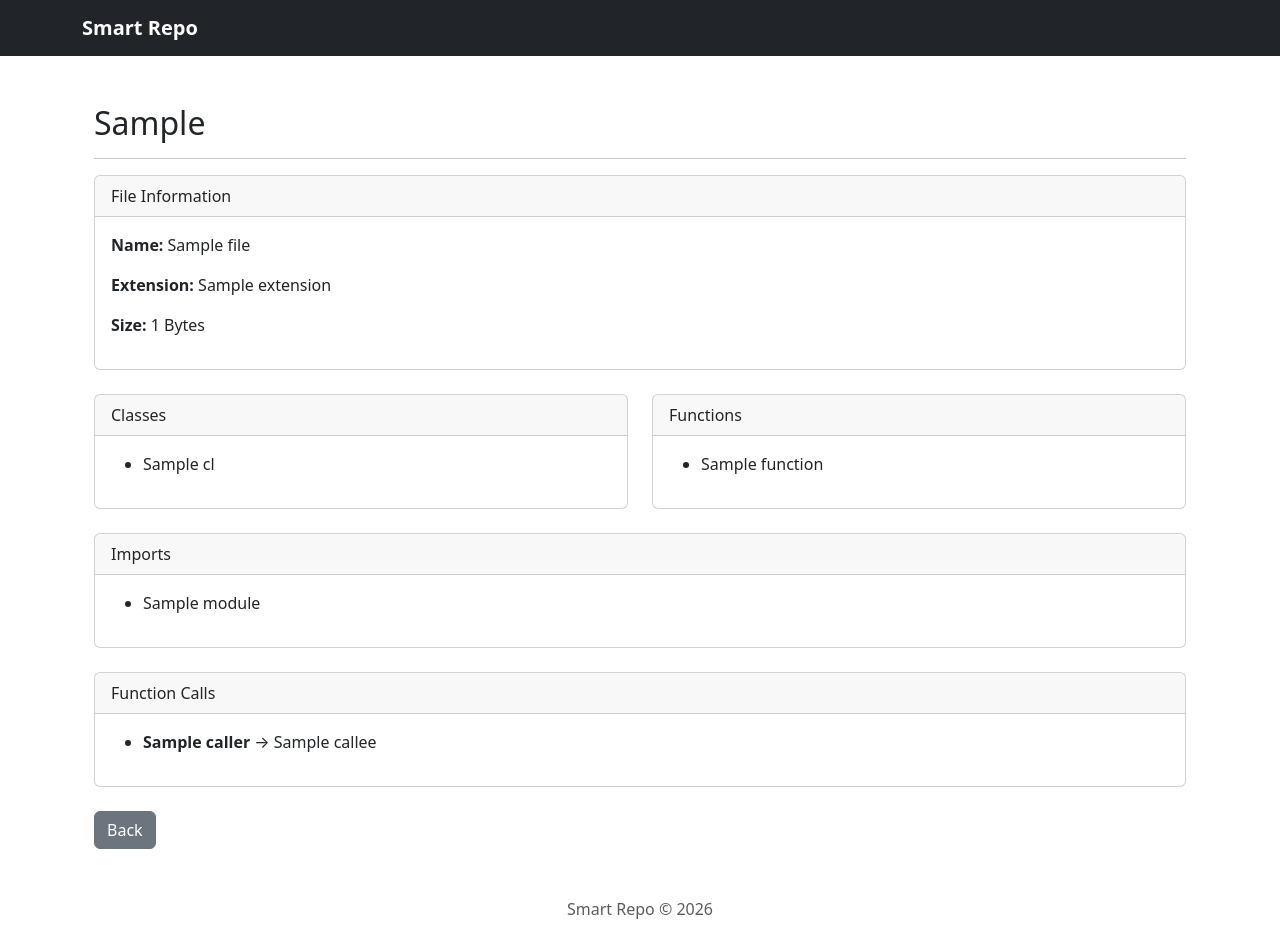
After one commit to 23f2002096/Smart_Repo, a Flask app: template templates/file_details.html in a window 1280 px wide. The commit adds this page. Run offline with Flask 3, Linux system fonts and the light colour scheme; the template is opened without the code that fills it: most values are stand-ins (such as "Sample title", 1, 10 or a date in 2020).

Commit message:
feat(ui): add file details page

```diff
--- /dev/null
+++ b/templates/file_details.html
@@ -0,0 +1,193 @@
+{% extends "base.html" %}
+
+{% block title %}
+File Details
+{% endblock %}
+
+{% block content %}
+
+<div class="container mt-4">
+
+    <h2>{{ parsed_file.file.relative_path }}</h2>
+
+    <hr>
+
+    <div class="card mb-4">
+
+        <div class="card-header">
+
+            File Information
+
+        </div>
+
+        <div class="card-body">
+
+            <p><strong>Name:</strong> {{ parsed_file.file.name }}</p>
+
+            <p><strong>Extension:</strong> {{ parsed_file.file.extension }}</p>
+
+            <p><strong>Size:</strong> {{ parsed_file.file.size }} Bytes</p>
+
+        </div>
+
+    </div>
+
+    <div class="row">
+
+        <div class="col-md-6">
+
+            <div class="card mb-4">
+
+                <div class="card-header">
+
+                    Classes
+
+                </div>
+
+                <div class="card-body">
+
+                    {% if parsed_file.classes %}
+
+                        <ul>
+
+                        {% for cls in parsed_file.classes %}
+
+                            <li>{{ cls.name }}</li>
+
+                        {% endfor %}
+
+                        </ul>
+
+                    {% else %}
+
+                        No classes found.
+
+                    {% endif %}
+
+                </div>
+
+            </div>
+
+        </div>
+
+        <div class="col-md-6">
+
+            <div class="card mb-4">
+
+                <div class="card-header">
+
+                    Functions
+
+                </div>
+
+                <div class="card-body">
+
+                    {% if parsed_file.functions %}
+
+                        <ul>
+
+                        {% for function in parsed_file.functions %}
+
+                            <li>{{ function.name }}</li>
+
+                        {% endfor %}
+
+                        </ul>
+
+                    {% else %}
+
+                        No functions found.
+
+                    {% endif %}
+
+                </div>
+
+            </div>
+
+        </div>
+
+    </div>
+
+    <div class="card mb-4">
+
+        <div class="card-header">
+
+            Imports
+
+        </div>
+
+        <div class="card-body">
+
+            {% if parsed_file.imports %}
+
+                <ul>
+
+                {% for imp in parsed_file.imports %}
+
+                    <li>{{ imp.module }}</li>
+
+                {% endfor %}
+
+                </ul>
+
+            {% else %}
+
+                No imports found.
+
+            {% endif %}
+
+        </div>
+
+    </div>
+
+    <div class="card mb-4">
+
+        <div class="card-header">
+
+            Function Calls
+
+        </div>
+
+        <div class="card-body">
+
+            {% if parsed_file.calls %}
+
+                <ul>
+
+                {% for call in parsed_file.calls %}
+
+                    <li>
+
+                        <strong>{{ call.caller }}</strong>
+
+                        →
+
+                        {{ call.callee }}
+
+                    </li>
+
+                {% endfor %}
+
+                </ul>
+
+            {% else %}
+
+                No calls found.
+
+            {% endif %}
+
+        </div>
+
+    </div>
+
+    <a
+        href="{{ url_for('repository.files') }}"
+        class="btn btn-secondary">
+
+        Back
+
+    </a>
+
+</div>
+
+{% endblock %}
```
Also changed, not shown: src/smart_repo/routes/repository.py (+20 -1 lines), templates/repository.html (+9 -1 lines).
